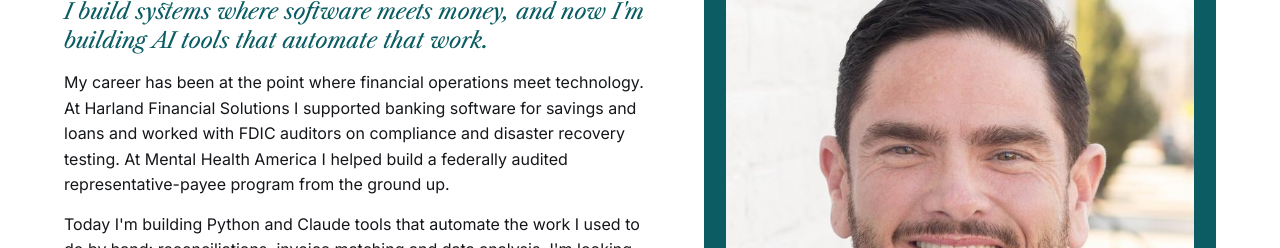
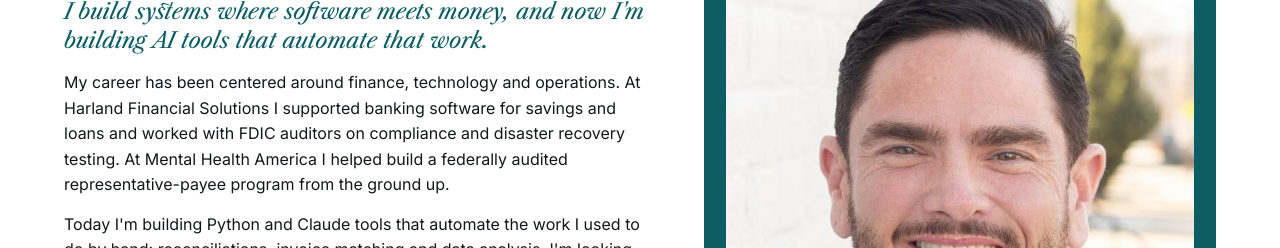
Before and after one commit to bobbyrayangel/bobbyangel.net, a plain HTML site: page index.html in a window 1280 px wide. Shown: the part 233-481 px from the top of the page. Drawn offline with nearby package versions, Linux system fonts and the light colour scheme.

Commit message:
Update career description in index.html

```diff
--- a/index.html
+++ b/index.html
@@ -102,7 +102,7 @@ footer{border-top:1px solid var(--rule);color:var(--mute);font-size:14px}
     <div>
       <h1>Bobby Angel</h1>
       <p class="sub">I build systems where software meets money, and now I'm building AI tools that automate that work.</p>
-      <p>My career has been at the point where financial operations meet technology. At Harland Financial Solutions I supported banking software for savings and loans and worked with FDIC auditors on compliance and disaster recovery testing. At Mental Health America I helped build a federally audited representative-payee program from the ground up.</p>
+      <p>My career has been centered around finance, technology and operations. At Harland Financial Solutions I supported banking software for savings and loans and worked with FDIC auditors on compliance and disaster recovery testing. At Mental Health America I helped build a federally audited representative-payee program from the ground up.</p>
       <p>Today I'm building Python and Claude tools that automate the work I used to do by hand: reconciliations, invoice matching and data analysis. I'm looking for a Forward Deployed Engineer role where I can sit with a client, learn the real workflow and ship the fix.</p>
       <p class="loc">Based in Covington, Kentucky (Cincinnati area)</p>
       <div class="btns">
```
